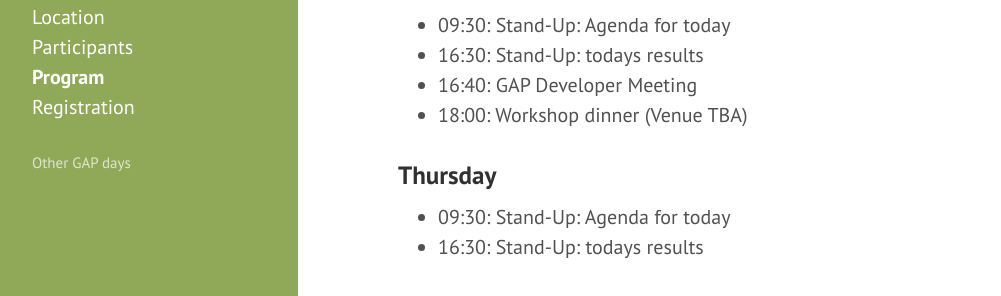
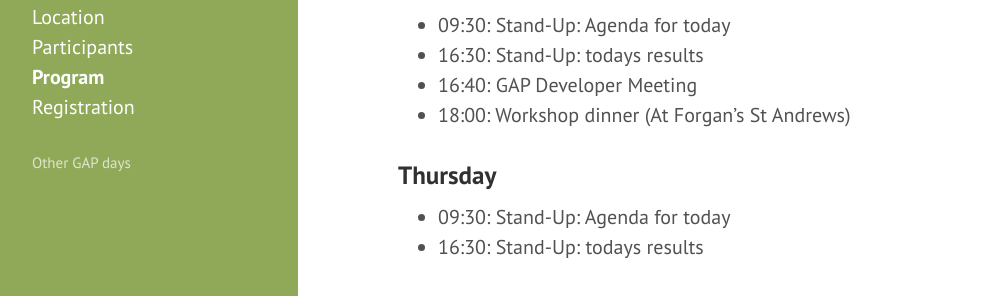
Before and after one commit to gapdays/gap-jupyter-days2018, a Jekyll site: the page built from program.md, in a window 1280 px wide and 900 px high, scrolled down 1454 px. Shown: the part 317-613 px from the top of the window, without its empty margins (2-1003 px from the left). Built offline with Jekyll 4.4.1, drawn with Linux system fonts in a browser that asks for light colours.

Commit message:
Update program.md

```diff
--- a/program.md
+++ b/program.md
@@ -61,7 +61,7 @@ the plans for the day and summarise the achievements respectively.
 * 09:30: Stand-Up: Agenda for today
 * 16:30: Stand-Up: todays results
 * 16:40: GAP Developer Meeting
-* 18:00: Workshop dinner (Venue TBA)
+* 18:00: Workshop dinner (At Forgan's St Andrews)
 
 ### Thursday
 
```
